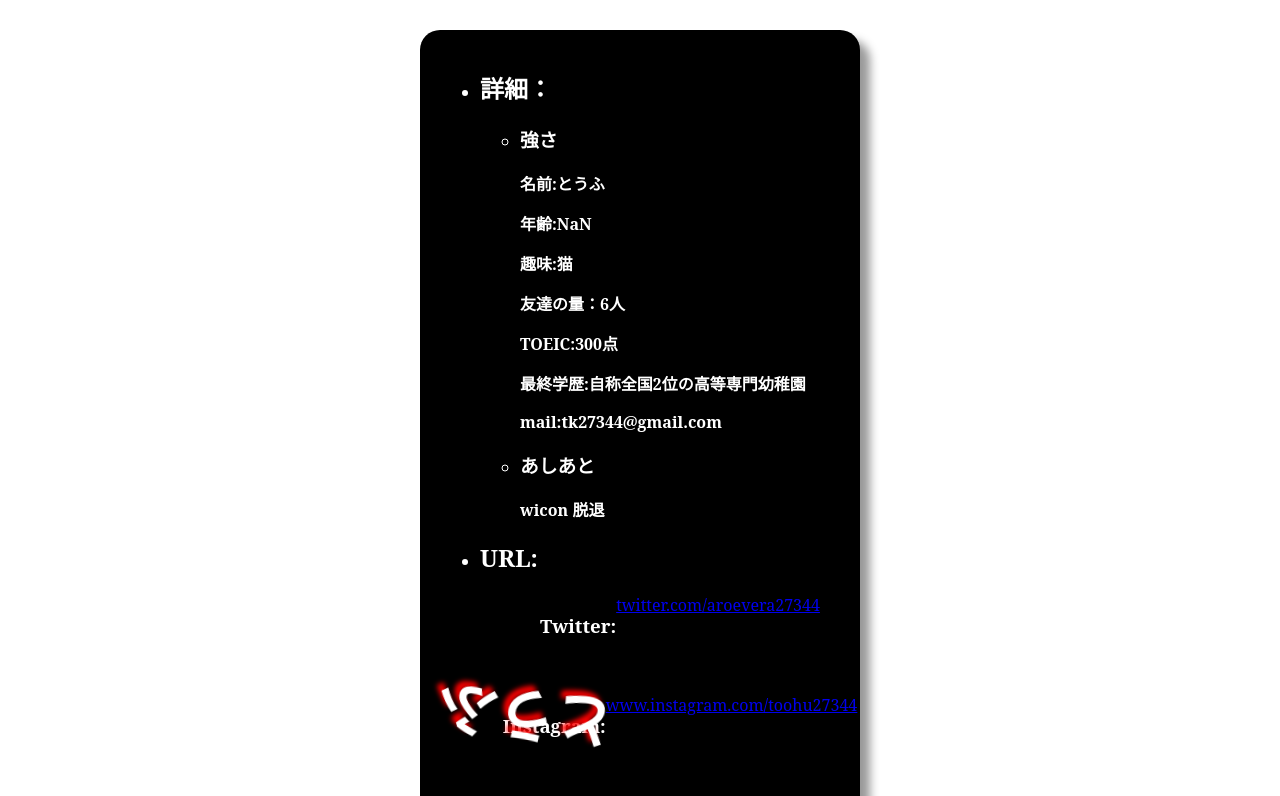
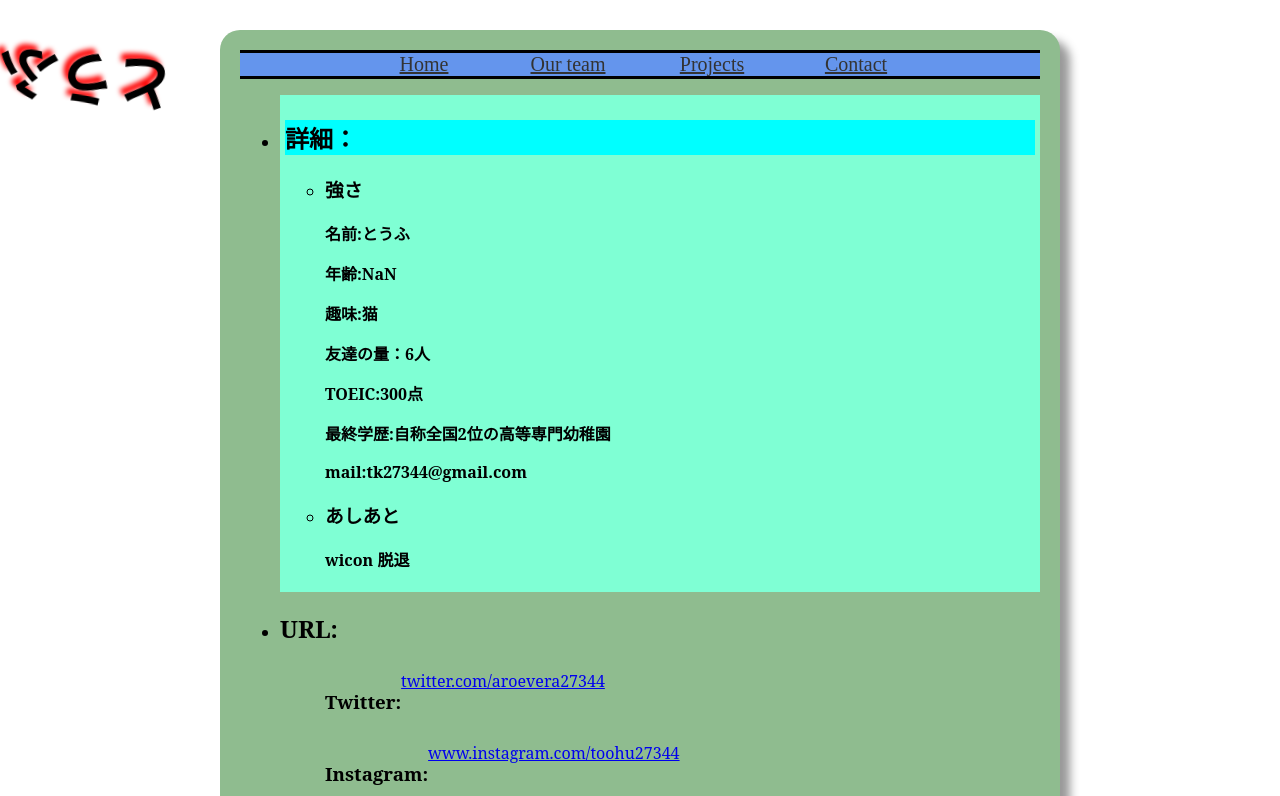
Before and after one commit to touhu27344/protein, a Next.js app: page / in a window 1280 px wide. Shown: the top 796 px of the page. Built offline with nearby package versions, Linux system fonts and the light colour scheme.

Commit message:
ナビゲーションを作りました。

```diff
--- a/pages/index.tsx
+++ b/pages/index.tsx
@@ -3,16 +3,28 @@ import classes from "../styles/style.module.css";
 export default function Home() {
   return (
       <div className={classes.main}>
-          <h1 className={classes.baka}>
-              とうふ
-          </h1>
+          <header>
+              <h1 className={classes.baka}>
+                  とうふ
+              </h1>
+          </header>
+
+          <nav className={classes.neko}>
+              <ul >
+                  <li><a href="#">Home</a></li>
+                  <li><a href="#">Our team</a></li>
+                  <li><a href="#">Projects</a></li>
+                  <li><a href="#">Contact</a></li>
+              </ul>
+          </nav>
+
           <ul>
-              <li >
-                  <h2 className={classes.manuke}>詳細：</h2>
+              <li  className={classes.manuke} >
+                  <h2 >詳細：</h2>
                   <ul>
 
                       <li>
-                          <h3>強さ</h3>
+                          <h3><strong>強さ</strong></h3>
                           <p className={classes.boke}>名前:とうふ</p>
                           <p className={classes.boke}>年齢:NaN</p>
                           <p className={classes.boke}>趣味:猫</p>
@@ -22,7 +34,7 @@ export default function Home() {
                           <p className={classes.boke}>mail:tk27344@gmail.com</p>
                       </li>
                       <li>
-                          <h3>あしあと</h3>
+                          <h3><strong>あしあと</strong></h3>
                           <p className={classes.boke}>wicon 脱退</p>
                       </li>
                   </ul>
--- a/styles/style.module.css
+++ b/styles/style.module.css
@@ -1,8 +1,8 @@
 .main {
-    background-color: #000000;
-    color: #ffffff;
+    background-color: darkseagreen;
+    color: black;
     padding: 20px;
-    width: 400px;
+    width: 800px;
     height: 99999px;
     margin: 30px auto;
     border-radius: 20px;
@@ -11,7 +11,9 @@
 }
 .baka{
     position: fixed;
-    bottom: 0;
+    color: black;
+    top: 0;
+    left: 0;
     text-shadow: red 5px 5px 5px;
     animation: rotation 4s linear infinite;
 }
@@ -24,6 +26,31 @@
     100% {transform: rotate(360deg);
         font-size: 10px;}
 }
+.neko{
+    background-color:cornflowerblue;
+    border-block: solid;
+    writing-mode: horizontal-tb;
+    text-align: center;
+}
+.neko ul{
+    margin: 0 ;
+    padding: 0 ;
+}
+.neko ul li{
+    list-style: none;
+    display: inline-block;
+    width: 18%;
+    min-width: 90px;
+}
+.neko ul li a{
+    font-family: serif;
+    font-size: 20px;
+    color: #333;
+}
+
+.neko ul li a:hover{
+    color: #E7DA66;
+}
 
 .boke{
 
@@ -31,17 +58,23 @@
 
 }
 .boke:hover {
-    color: aquamarine;
+    color: #ff7ff2;
     transform: rotate(-180deg);
 }
 
 
 .aho{
     display: flex;
-    justify-content: center;
-    height: 100px;
+    padding: 5px;
 }
 
-.manuke:hover {
+.manuke {
+    border: thick double aquamarine;
+    background-color: aquamarine;
+}
+.manuke h2 {
+    background-color: aqua;
+}
+.manuke h2:hover {
     display: none;
 }
```
